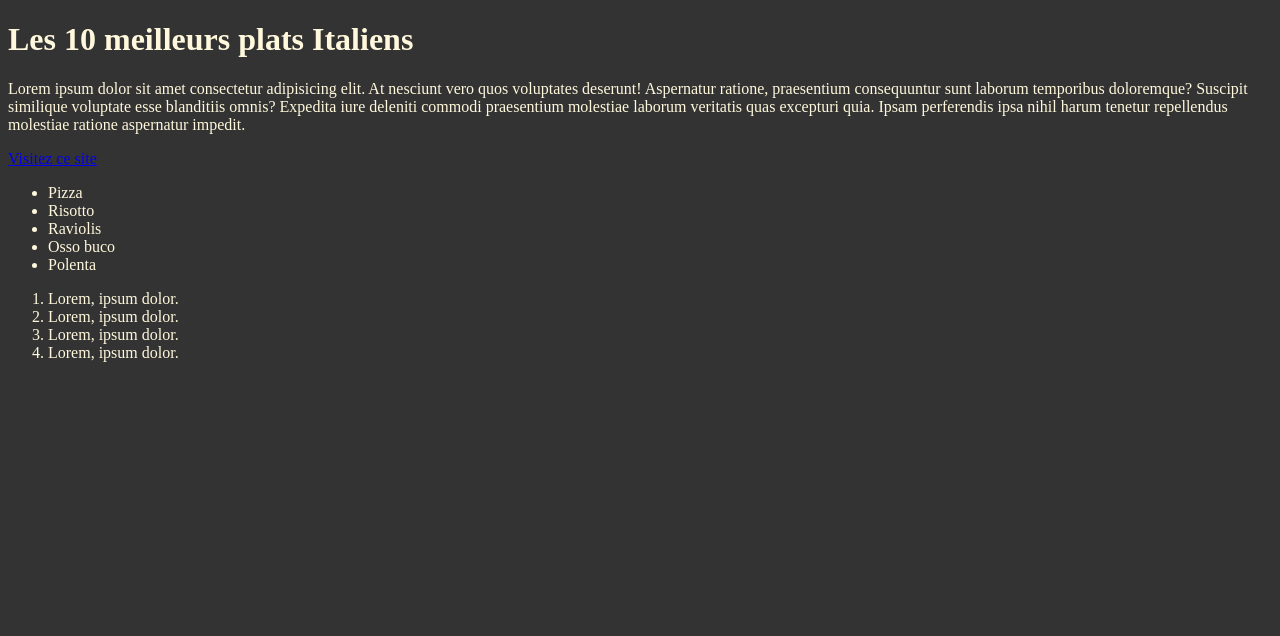
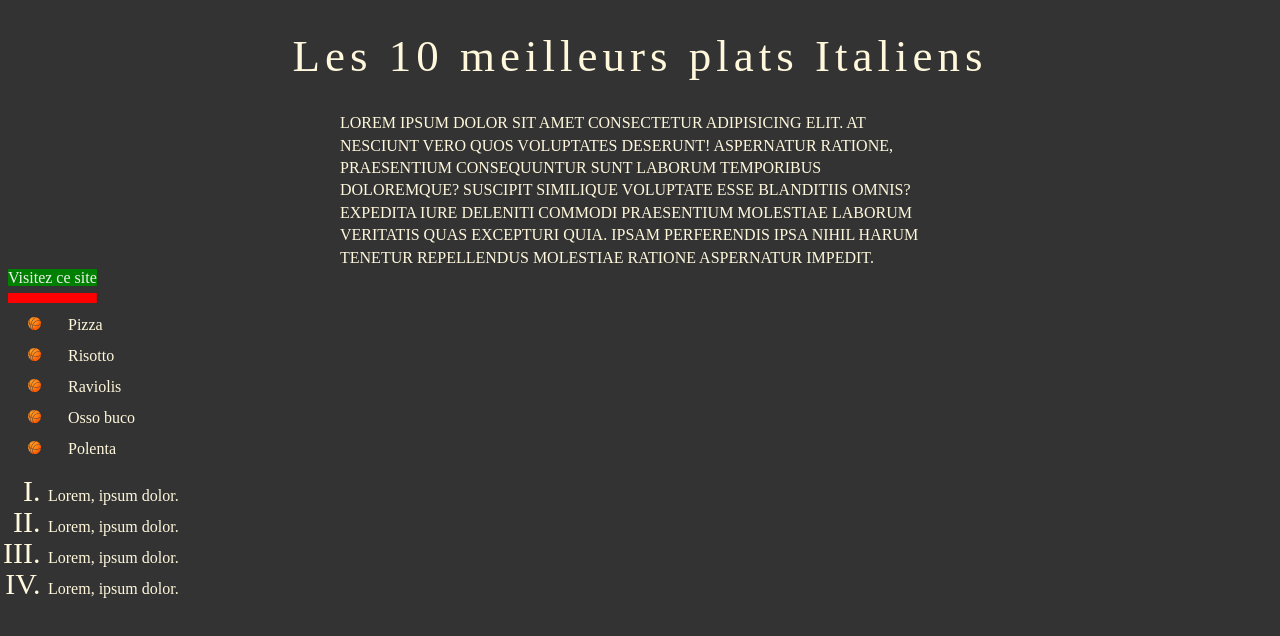
Before and after one commit to kyoshiroDev/CSS-de-A-a-Z, a plain HTML site: page 1-Les-bases-du-CSS/03-Texte/01-Les-proprietes-du-texte/index.html in a window 1280 px wide. Drawn offline with Linux system fonts and the light colour scheme.

Commit message:
lecon 2 fini début leçon 3

```diff
--- a/1-Les-bases-du-CSS/02-Medias/02-Styliser-une-video/style.css
+++ b/1-Les-bases-du-CSS/02-Medias/02-Styliser-une-video/style.css
@@ -1,5 +1,16 @@
 *, ::before, ::after {
-  box-sizing: border-box;
-  margin: 0;
-  padding: 0;
+    box-sizing: border-box;
+    margin: 0;
+    padding: 0;
 }
+
+html, body {
+    height: 100%;
+}
+
+video {
+    display: block;
+    width: 100%;
+    height: 100%;
+    object-fit: cover;
+}
--- a/1-Les-bases-du-CSS/03-Texte/01-Les-proprietes-du-texte/index.html
+++ b/1-Les-bases-du-CSS/03-Texte/01-Les-proprietes-du-texte/index.html
@@ -2,16 +2,20 @@
 <html lang="fr">
 <head>
     <meta charset="UTF-8">
-  <meta http-equiv="X-UA-Compatible" content="IE=edge">
-  <meta name="viewport" content="width=device-width, initial-scale=1.0">
+    <meta content="IE=edge" http-equiv="X-UA-Compatible">
+    <meta content="width=device-width, initial-scale=1.0" name="viewport">
     <title>CSS - Bac à Sable</title>
-  <link rel="stylesheet" href="style.css">
+    <link href="style.css" rel="stylesheet">
 </head>
 <body>
 <h1>Les 10 meilleurs plats Italiens</h1>
 
 
-    <p>Lorem ipsum dolor sit amet consectetur adipisicing elit. At nesciunt vero quos voluptates deserunt! Aspernatur ratione, praesentium consequuntur sunt laborum temporibus doloremque? Suscipit similique voluptate esse blanditiis omnis? Expedita iure deleniti commodi praesentium molestiae laborum veritatis quas excepturi quia. Ipsam perferendis ipsa nihil harum tenetur repellendus molestiae ratione aspernatur impedit.</p>
+<p>Lorem ipsum dolor sit amet consectetur adipisicing elit. At nesciunt vero quos voluptates deserunt!
+    Aspernatur ratione, praesentium consequuntur sunt laborum temporibus doloremque?
+    Suscipit similique voluptate esse blanditiis omnis?
+    Expedita iure deleniti commodi praesentium molestiae laborum veritatis quas excepturi quia.
+    Ipsam perferendis ipsa nihil harum tenetur repellendus molestiae ratione aspernatur impedit.</p>
 
 
 <a href="#">Visitez ce site</a>
--- a/1-Les-bases-du-CSS/03-Texte/01-Les-proprietes-du-texte/style.css
+++ b/1-Les-bases-du-CSS/03-Texte/01-Les-proprietes-du-texte/style.css
@@ -1,18 +1,54 @@
 body {
-  background-color: #333;
-  color: cornsilk;
+    background-color: #333;
+    color: cornsilk;
 }
 
 /* Titre */
-
+h1 {
+    text-align: center;
+    font-size: 45px;
+    letter-spacing: 5px;
+    font-weight: 300;
+}
 
 
 /* Lien */
-
-
+a {
+    color: #f1f1f1;
+    text-decoration: underline red;
+    text-underline-offset: 10px;
+    text-decoration-thickness: 10px;
+    background: green;
+    cursor: pointer;
+}
 
 /* Paragraphe */
-
-
+p {
+    font-size: 16px;
+    /* hauteur de ligne */
+    line-height: 1.4;
+    text-transform: uppercase;
+    /* On evite */
+    /* text-align: justify; */
+    max-width: 600px;
+    margin: 0 auto;
+}
 
 /* Listes */
+ul {
+    /*list-style-type: "Hello";*/
+    /*list-style-image: url("./ressources/basketball.svg");*/
+    list-style: "Hello" url("./ressources/basketball.svg");
+}
+
+ol {
+    list-style: upper-roman;
+}
+
+ul li {
+    padding-left: 20px;
+}
+
+li::marker {
+    font-size: 30px;
+}
```
Also changed, not shown: 1-Les-bases-du-CSS/02-Medias/01-Styliser-une-image/index.html (+7 -5 lines), 1-Les-bases-du-CSS/02-Medias/01-Styliser-une-image/style.css (+35 -3 lines), 1-Les-bases-du-CSS/02-Medias/02-Styliser-une-video/index.html (+11 -9 lines). Lines whose indentation alone changed are shown as unchanged.
